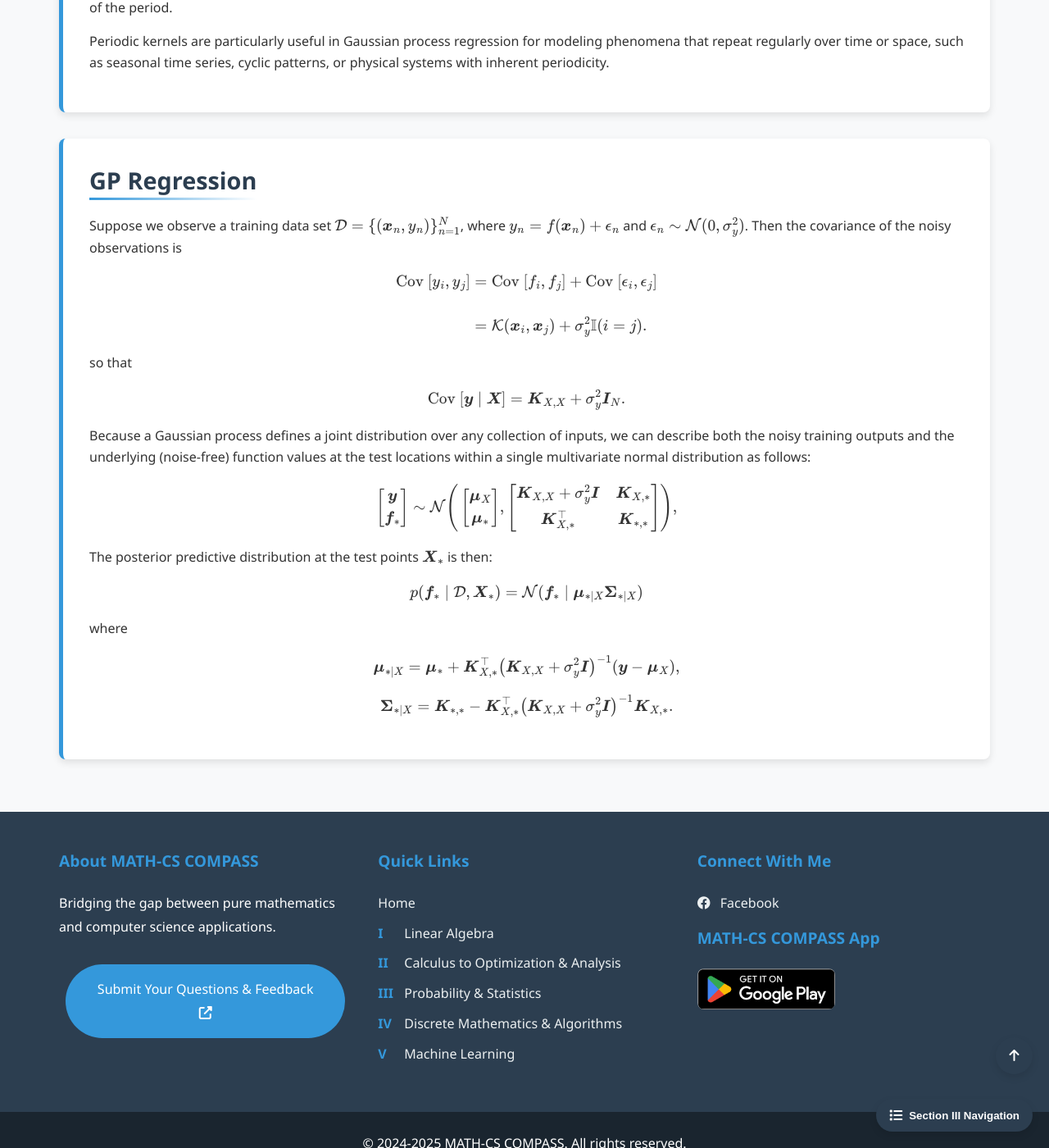
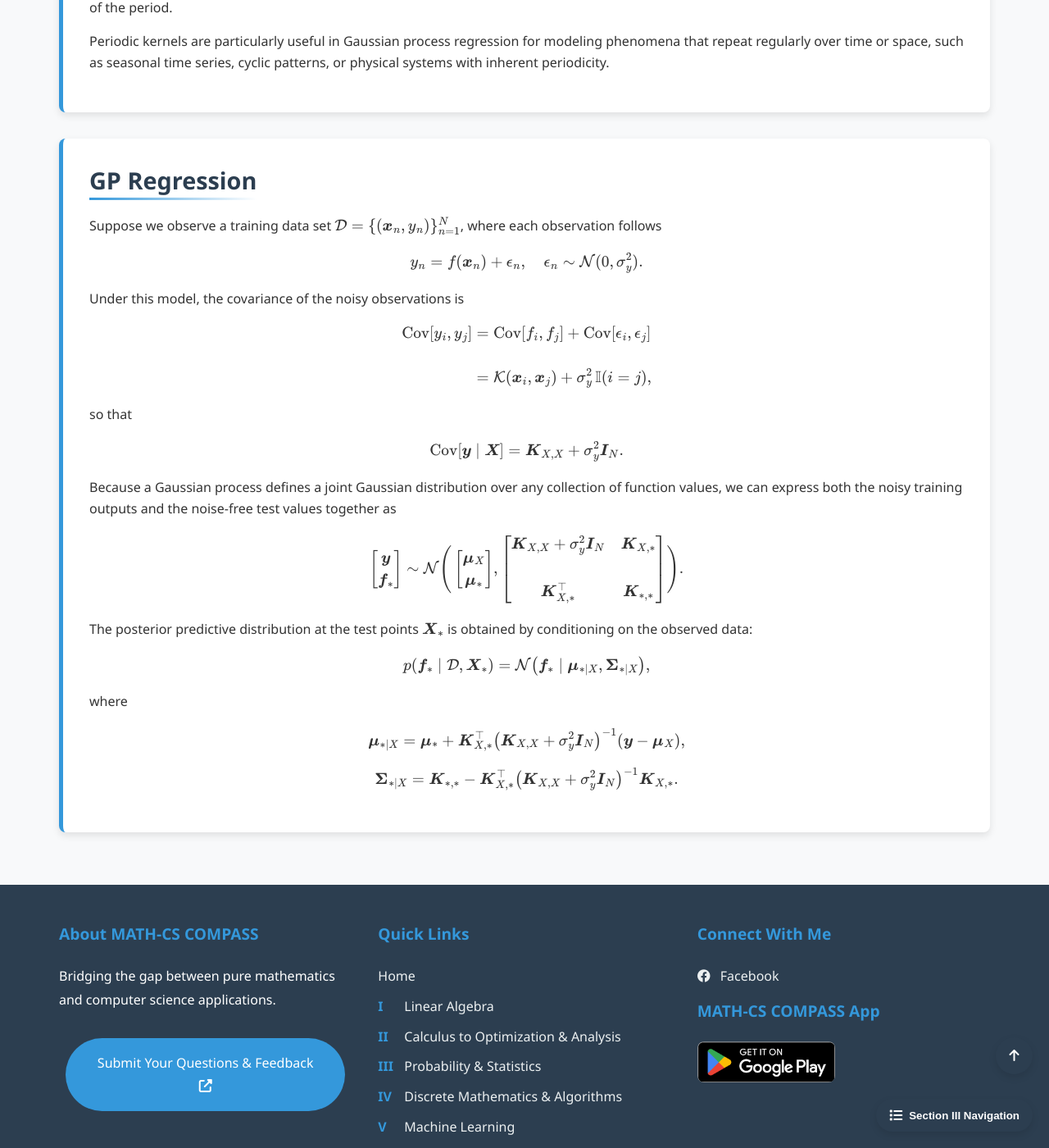
Before and after one commit to Yusukey01/yusukey01.github.io, a Jekyll site: the page built from Mathematics/Probability/gaussian_process.html, in a window 1280 px wide and 1400 px high, scrolled down 3969 px. Shown: the whole window at 82% size. Built offline with Jekyll 4.4.1, drawn with Linux system fonts in a browser that asks for light colours.

Commit message:
added Gaussian Process, regression

```diff
--- a/Mathematics/Probability/gaussian_process.html
+++ b/Mathematics/Probability/gaussian_process.html
@@ -327,52 +327,79 @@ uses_python: false
 
             </section>
 
-             <section id="regression" class="section-content">
+            <section id="regression" class="section-content">
                 <h2>GP Regression</h2>
                 <p>
-                    Suppose we observe a training data set \(\mathcal{D} = \{(\boldsymbol{x}_n, y_n)\}_{n=1}^N\),
-                    where \(y_n = f(\boldsymbol{x}_n) + \epsilon_n\) and \(\epsilon_n \sim \mathcal{N}(0, \sigma_y^2)\).
-                    Then the covariance of the noisy observations is
+                    Suppose we observe a training data set
+                    \(\mathcal{D} = \{(\boldsymbol{x}_n, y_n)\}_{n=1}^N\),
+                    where each observation follows
+                    \[
+                    y_n = f(\boldsymbol{x}_n) + \epsilon_n, \quad
+                    \epsilon_n \sim \mathcal{N}(0, \sigma_y^2).
+                    \]
+                    Under this model, the covariance of the noisy observations is
                     \[
                     \begin{align*}
-                    \text{Cov }[y_i, y_j]
-                    &= \text{Cov }[f_i, f_j] + \text{Cov }[\epsilon_i, \epsilon_j] \\\\
-                    &= \mathcal{K}(\boldsymbol{x}_i, \boldsymbol{x}_j) + \sigma_y^2 \mathbb{I}(i = j).
+                    \mathrm{Cov}[y_i, y_j]
+                    &= \mathrm{Cov}[f_i, f_j] + \mathrm{Cov}[\epsilon_i, \epsilon_j] \\\\
+                    &= \mathcal{K}(\boldsymbol{x}_i, \boldsymbol{x}_j) + \sigma_y^2 \, \mathbb{I}(i = j),
                     \end{align*}
                     \]
                     so that
                     \[
-                     \text{Cov }[\boldsymbol{y} \mid \boldsymbol{X}] = \boldsymbol{K}_{X, X} + \sigma_y^2 \boldsymbol{I}_N.
+                    \mathrm{Cov}[\boldsymbol{y} \mid \boldsymbol{X}]
+                    = \boldsymbol{K}_{X,X} + \sigma_y^2 \boldsymbol{I}_N.
                     \]
-                    Because a Gaussian process defines a joint distribution over any collection of inputs, we can
-                    describe both the noisy training outputs and the underlying (noise-free) function values at the
-                    test locations within a single multivariate normal distribution as follows:
+
+                    Because a Gaussian process defines a joint Gaussian distribution
+                    over any collection of function values, we can express both
+                    the noisy training outputs and the noise-free test values together as
                     \[
-                    \begin{bmatrix} \boldsymbol{y} \\ \boldsymbol{f}_* \end{bmatrix}
+                    \begin{bmatrix}
+                    \boldsymbol{y} \\
+                    \boldsymbol{f}_*
+                    \end{bmatrix}
                     \sim
                     \mathcal{N} \Bigg(
-                        \begin{bmatrix} \boldsymbol{\mu}_X \\ \boldsymbol{\mu}_* \end{bmatrix},
-                        \begin{bmatrix}
-                            \boldsymbol{K}_{X,X} + \sigma_y^2 \boldsymbol{I} & \boldsymbol{K}_{X,*} \\
-                            \boldsymbol{K}_{X,*}^\top & \boldsymbol{K}_{*, *}
-                        \end{bmatrix}
-                    \Bigg),
+                    \begin{bmatrix}
+                        \boldsymbol{\mu}_X \\
+                        \boldsymbol{\mu}_*
+                    \end{bmatrix},
+                    \begin{bmatrix}
+                        \boldsymbol{K}_{X,X} + \sigma_y^2 \boldsymbol{I}_N & \boldsymbol{K}_{X,*} \\\\
+                        \boldsymbol{K}_{X,*}^\top & \boldsymbol{K}_{*,*}
+                    \end{bmatrix}
+                    \Bigg).
                     \]
-                    The posterior predictive distribution at the test points \(\boldsymbol{X}_*\) is then:
+
+                    The posterior predictive distribution at the test points
+                    \(\boldsymbol{X}_*\) is obtained by conditioning on the observed data:
                     \[
                     p(\boldsymbol{f}_* \mid \mathcal{D}, \boldsymbol{X}_*)
-                    = \mathcal{N}(\boldsymbol{f}_* \mid \boldsymbol{\mu}_{* \mid X} \boldsymbol{\Sigma}_{* \mid X})
+                    = \mathcal{N}\big(
+                        \boldsymbol{f}_* \mid
+                        \boldsymbol{\mu}_{* \mid X},
+                        \boldsymbol{\Sigma}_{* \mid X}
+                    \big),
                     \]
                     where
                     \[
-                    \boldsymbol{\mu}_{* \mid X} = \boldsymbol{\mu}_* + \boldsymbol{K}_{X, *}^\top  \big(\boldsymbol{K}_{X,X} + \sigma_y^2 \boldsymbol{I} \big)^{-1} (\boldsymbol{y} - \boldsymbol{\mu}_X),
+                    \boldsymbol{\mu}_{* \mid X}
+                    = \boldsymbol{\mu}_*
+                    + \boldsymbol{K}_{X,*}^\top
+                        \big(\boldsymbol{K}_{X,X} + \sigma_y^2 \boldsymbol{I}_N \big)^{-1}
+                        (\boldsymbol{y} - \boldsymbol{\mu}_X),
                     \]
                     \[
-                    \boldsymbol{\Sigma}_{* \mid X} = \boldsymbol{K}_{*,*} - \boldsymbol{K}_{X, *}^\top \big(\boldsymbol{K}_{X,X} + \sigma_y^2 \boldsymbol{I}\big)^{-1} \boldsymbol{K}_{X, *}.
+                    \boldsymbol{\Sigma}_{* \mid X}
+                    = \boldsymbol{K}_{*,*}
+                    - \boldsymbol{K}_{X,*}^\top
+                        \big(\boldsymbol{K}_{X,X} + \sigma_y^2 \boldsymbol{I}_N \big)^{-1}
+                        \boldsymbol{K}_{X,*}.
                     \]
                 </p>
+                </section>
 
-             </section>
 
         </div>
 
```
